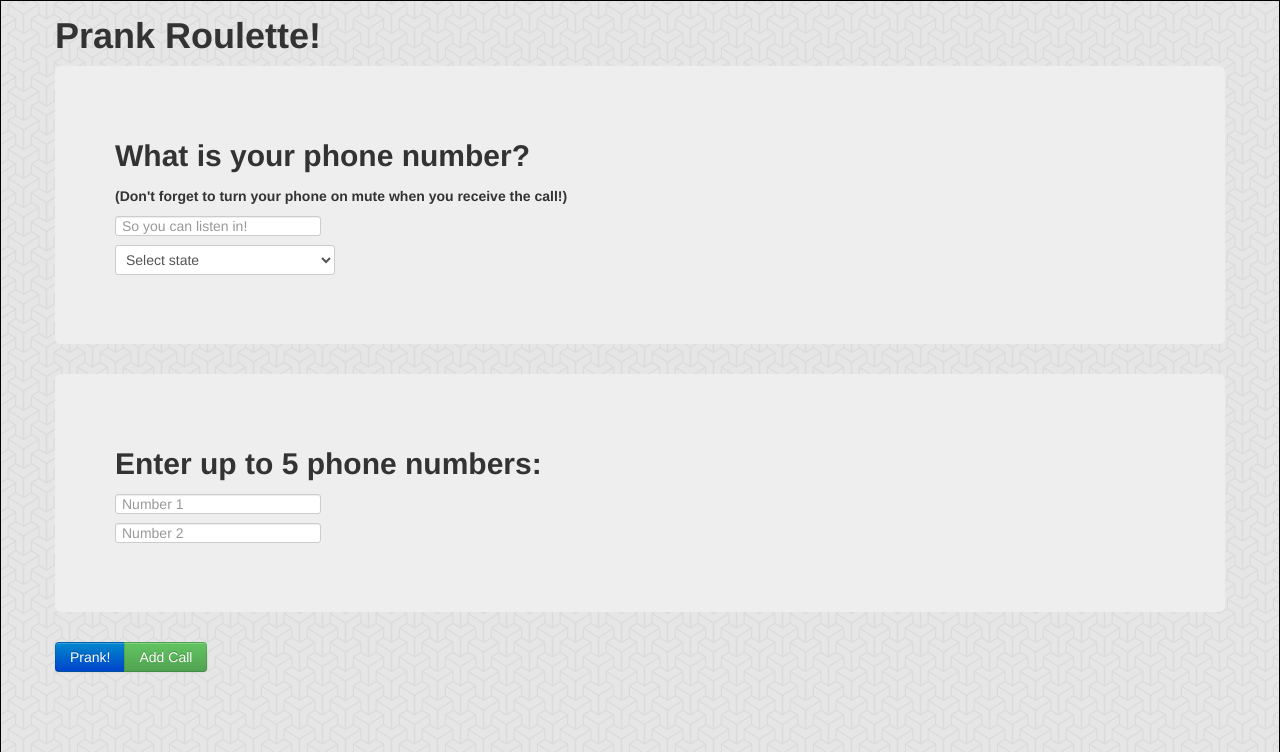
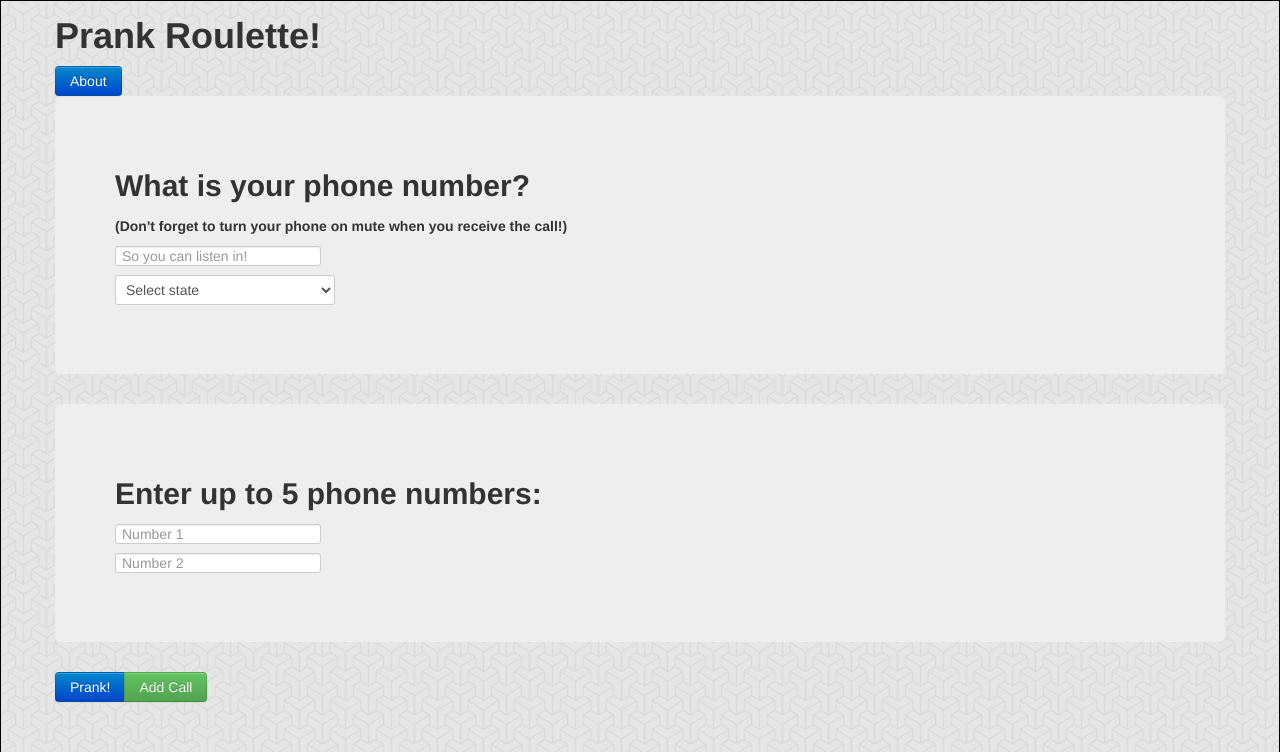
Before and after one commit to sagnew/Prank-Roulette, a Flask app: page / in a window 1280 px wide. Shown: the top 752 px of the page. Run offline with Flask 2, Linux system fonts and the light colour scheme; parts of the project's set-up code (start-up, migrations or seed data) failed here and were passed over; some libraries are stand-ins or nearby versions.

Commit message:
Added an about section

```diff
--- a/static/interactivity.js
+++ b/static/interactivity.js
@@ -4,6 +4,14 @@ $(document).ready(function(){
 
     var $addCall = $('#addCall');
     var $textGroup = $('#textGroup');
+    var $about = $('#about');
+    var $aboutButton = $('#aboutButton');
+
+    $about.hide();
+
+    $aboutButton.click(function(){
+        $about.slideToggle('slow');
+    });
 
     $addCall.click(function(){
 
--- a/templates/index.html
+++ b/templates/index.html
@@ -17,7 +17,20 @@
             <div class="container">
                 <h1 id="banner">Prank Roulette!</h1>
 
+                <div id="buttonDiv">
+                    <button type="button" class="btn btn-primary" id="aboutButton">About</button>
+                </div>
+
+                <div id="about" class="hero-unit">
+                    <p>
+                    <h5>PrankRoulette allows you to put in between 2-5 phone numbers and start a conference call between them all, including your number to listen on the conversation!  put together two restuarants, two old friends, or even your friend and his ex (we are not taking responsibility for any damage that you cause).  the best part is they have no idea who is calling them.  just some random number from PA or CA (your choice).
+
+                    Disclaimer: PrankRoulette, and it's developers, take no responsibility for any havoc that you may wreak on people. That is on YOU! So be careful, but have fun!</h5>
+                    </p>
+                </div>
+
                 <div id="containerTop" class="hero-unit">
+
 
                     <div id='userNumberDiv'>
                         <h2>What is your phone number?</h2>
```
